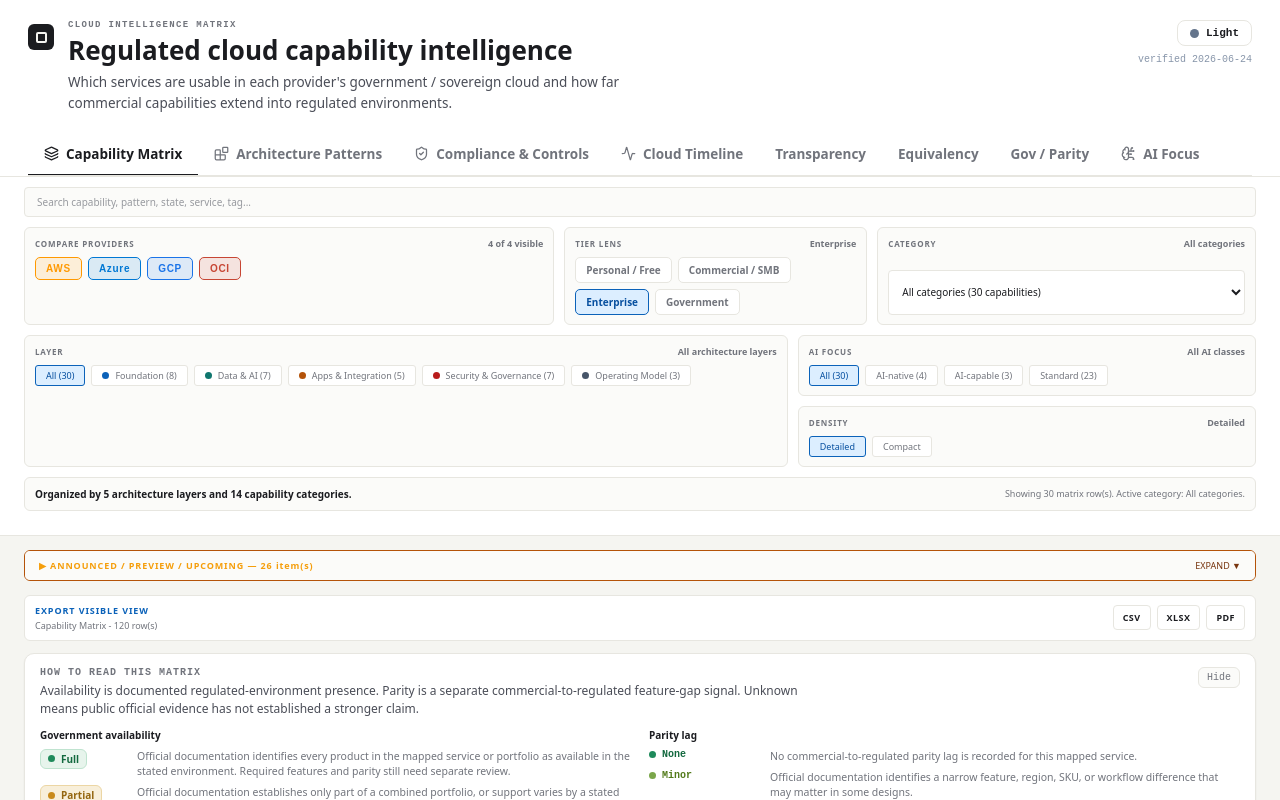
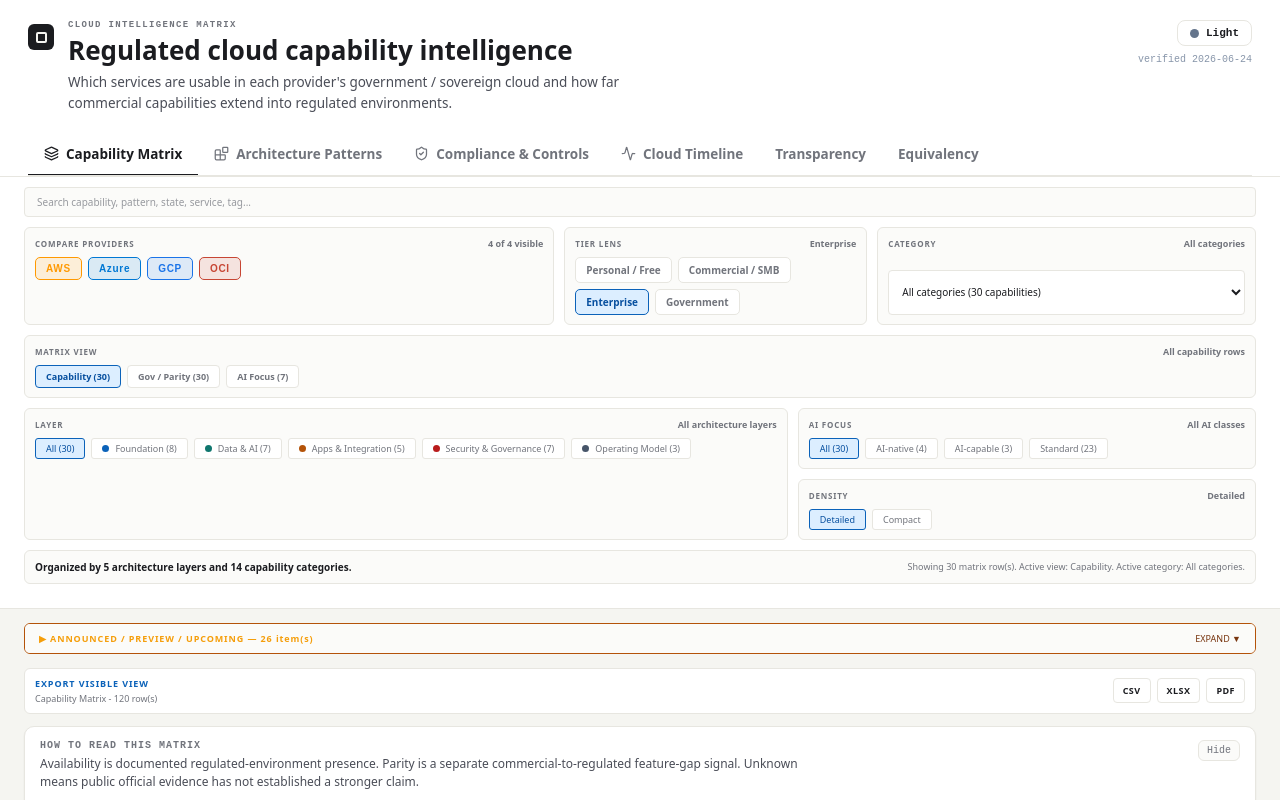
Before and after one commit to MW8-ai/CloudIntelMatrix, a React (Vite) app: page / in a window 1280 px wide. Shown: the top 800 px of the page. Built offline with nearby package versions, Linux system fonts and the light colour scheme.

Commit message:
Fold Matrix-adjacent views into lenses (#83)

```diff
--- a/src/App.jsx
+++ b/src/App.jsx
@@ -54,10 +54,16 @@
 const DEFAULT_MODE = "matrix";
 const DEFAULT_TIER = "Enterprise";
 const DEFAULT_LAYER = "All";
+const DEFAULT_MATRIX_LENS = "all";
 const DEFAULT_MATRIX_AI_SCOPE = "All";
 const DEFAULT_MATRIX_DENSITY = "Detailed";
 const DEFAULT_TRANSPARENCY_STATUS = "All";
 const VALID_MODES = ["matrix", "patterns", "controls", "history", "transparency", "diff", "gov", "ai"];
+const MATRIX_LENSES = [
+  { id: "all", label: "Capability", note: "All capability rows" },
+  { id: "gov", label: "Gov / Parity", note: "Rows needing regulated availability or parity review" },
+  { id: "ai", label: "AI Focus", note: "AI-native and AI-capable rows" },
+];
 const MATRIX_AI_FILTERS = ["All", "AI_NATIVE", "AI_CAPABLE", "STANDARD"];
 const MATRIX_DENSITIES = ["Detailed", "Compact"];
 
@@ -143,6 +149,7 @@
 
 function getInitialMode() {
   const value = getUrlSearchParams().get("view");
+  if (value === "gov" || value === "ai") return DEFAULT_MODE;
   return VALID_MODES.includes(value) ? value : DEFAULT_MODE;
 }
 
@@ -164,6 +171,15 @@
   return DESIGN_LAYERS.some(layer => layer.label === value) ? value : DEFAULT_LAYER;
 }
 
+function getInitialMatrixLens() {
+  const params = getUrlSearchParams();
+  const lens = params.get("lens");
+  if (MATRIX_LENSES.some(item => item.id === lens)) return lens;
+  const legacyView = params.get("view");
+  if (legacyView === "gov" || legacyView === "ai") return legacyView;
+  return DEFAULT_MATRIX_LENS;
+}
+
 function getInitialMatrixAiScope() {
   const value = getUrlSearchParams().get("ai");
   return MATRIX_AI_FILTERS.includes(value) ? value : DEFAULT_MATRIX_AI_SCOPE;
@@ -189,7 +205,7 @@
   return TRANSPARENCY_STATUS_ORDER.includes(value) ? value : DEFAULT_TRANSPARENCY_STATUS;
 }
 
-function syncFiltersToUrl({ mode, searchQuery, activeProviders, selectedCategory, selectedLayer, selectedMatrixAiScope, matrixDensity, selectedTier, selectedTransparencyStatus }) {
+function syncFiltersToUrl({ mode, searchQuery, activeProviders, selectedCategory, selectedLayer, selectedMatrixLens, selectedMatrixAiScope, matrixDensity, selectedTier, selectedTransparencyStatus }) {
   if (typeof window === "undefined") return;
   const params = new URLSearchParams();
   if (mode !== DEFAULT_MODE) params.set("view", mode);
@@ -198,6 +214,7 @@
   if (activeProviders.length !== PROVIDERS.length) params.set("providers", activeProviders.join(","));
   if (selectedCategory) params.set("category", selectedCategory);
   if (mode === "matrix") {
+    if (selectedMatrixLens !== DEFAULT_MATRIX_LENS) params.set("lens", selectedMatrixLens);
     if (selectedLayer !== DEFAULT_LAYER) params.set("layer", selectedLayer);
     if (selectedMatrixAiScope !== DEFAULT_MATRIX_AI_SCOPE) params.set("ai", selectedMatrixAiScope);
     if (matrixDensity !== DEFAULT_MATRIX_DENSITY) params.set("density", matrixDensity);
@@ -1823,6 +1840,7 @@
   const [activeProviders, setActiveProviders] = useState(getInitialProviders);
   const [selectedCategory, setSelectedCategory] = useState(getInitialCategory);
   const [selectedLayer, setSelectedLayer] = useState(getInitialLayer);
+  const [selectedMatrixLens, setSelectedMatrixLens] = useState(getInitialMatrixLens);
   const [selectedMatrixAiScope, setSelectedMatrixAiScope] = useState(getInitialMatrixAiScope);
   const [matrixDensity, setMatrixDensity] = useState(getInitialMatrixDensity);
   const [showMatrixReadKey, setShowMatrixReadKey] = useState(true);
@@ -1841,8 +1859,8 @@
   }, [theme]);
 
   useEffect(() => {
-    syncFiltersToUrl({ mode, searchQuery, activeProviders, selectedCategory, selectedLayer, selectedMatrixAiScope, matrixDensity, selectedTier, selectedTransparencyStatus });
-  }, [activeProviders, matrixDensity, mode, searchQuery, selectedCategory, selectedLayer, selectedMatrixAiScope, selectedTier, selectedTransparencyStatus]);
+    syncFiltersToUrl({ mode, searchQuery, activeProviders, selectedCategory, selectedLayer, selectedMatrixLens, selectedMatrixAiScope, matrixDensity, selectedTier, selectedTransparencyStatus });
+  }, [activeProviders, matrixDensity, mode, searchQuery, selectedCategory, selectedLayer, selectedMatrixAiScope, selectedMatrixLens, selectedTier, selectedTransparencyStatus]);
 
   const toggleProvider = p =>
     setActiveProviders(prev => {
@@ -1874,6 +1892,16 @@
 
   const filteredMatrixCaps = useMemo(() => {
     let caps = filteredCaps;
+    if (selectedMatrixLens === "gov") {
+      caps = caps.filter(cap =>
+        activeProviders.some(providerKey => {
+          const provider = cap.providers[providerKey];
+          return provider && (provider.govAvailability !== "Full" || (provider.parityLag && provider.parityLag !== "None"));
+        })
+      );
+    } else if (selectedMatrixLens === "ai") {
+      caps = caps.filter(c => c.tags.some(t => ["AI_NATIVE", "AI_CAPABLE"].includes(t)));
+    }
     if (selectedLayer !== DEFAULT_LAYER) {
       caps = caps.filter(c => CATEGORY_TO_LAYER[c.category] === selectedLayer);
     }
@@ -1881,7 +1909,18 @@
       caps = caps.filter(c => c.aiClassification === selectedMatrixAiScope);
     }
     return caps;
-  }, [filteredCaps, selectedLayer, selectedMatrixAiScope]);
+  }, [activeProviders, filteredCaps, selectedLayer, selectedMatrixAiScope, selectedMatrixLens]);
+
+  const matrixLensCounts = useMemo(() => ({
+    all: filteredCaps.length,
+    gov: filteredCaps.filter(cap =>
+      activeProviders.some(providerKey => {
+        const provider = cap.providers[providerKey];
+        return provider && (provider.govAvailability !== "Full" || (provider.parityLag && provider.parityLag !== "None"));
+      })
+    ).length,
+    ai: filteredCaps.filter(c => c.tags.some(t => ["AI_NATIVE", "AI_CAPABLE"].includes(t))).length,
+  }), [activeProviders, filteredCaps]);
 
   const filteredDesignRows = useMemo(
     () => filteredMatrixCaps.map(cap => DESIGN_ROW_MAP[cap.capability]).filter(Boolean),
@@ -2032,8 +2071,6 @@
     { id: "history",      label: "Cloud Timeline",        iconKey: "activity",      desc: "Provider cloud journey milestones" },
     { id: "transparency", label: "Transparency",          iconKey: null,            desc: "State AI governance public record" },
     { id: "diff",         label: "Equivalency",           iconKey: null,            desc: "Side-by-side service mapping" },
-    { id: "gov",          label: "Gov / Parity",          iconKey: null,            desc: "Government availability focus" },
-    { id: "ai",           label: "AI Focus",              iconKey: "brain-circuit", desc: "AI_NATIVE and AI_CAPABLE capabilities" },
   ];
   const providerGridModes = ["matrix", "diff", "gov", "ai", "patterns"];
   const providerControlModes = ["matrix", "diff", "gov", "ai", "patterns", "history"];
@@ -2421,6 +2458,28 @@
 
         {mode === "matrix" && (
           <div style={{ display: "grid", gap: 10, marginBottom: 12 }}>
+            <div className="filter-control-card">
+              <div className="filter-control-head">
+                <span className="filter-control-label">MATRIX VIEW</span>
+                <span className="filter-control-note">{MATRIX_LENSES.find(lens => lens.id === selectedMatrixLens)?.note}</span>
+              </div>
+              <div className="filter-chip-row">
+                {MATRIX_LENSES.map(lens => {
+                  const active = selectedMatrixLens === lens.id;
+                  return (
+                    <button key={lens.id} className="hb" onClick={() => setSelectedMatrixLens(lens.id)} title={lens.note} style={{
+                      padding: "4px 10px", borderRadius: 4, fontSize: 9, fontFamily: "inherit", fontWeight: 800,
+                      border: `1px solid ${active ? "var(--link)" : "var(--border)"}`,
+                      background: active ? "var(--selected-bg)" : "var(--panel)",
+                      color: active ? "var(--selected-text)" : "var(--muted)",
+                    }}>
+                      {lens.label} ({matrixLensCounts[lens.id]})
+                    </button>
+                  );
+                })}
+              </div>
+            </div>
+
             <div className="matrix-lens-grid">
               <div className="filter-control-card">
                 <div className="filter-control-head">
@@ -2504,7 +2563,7 @@
                 Organized by {DESIGN_LAYERS.length} architecture layers and {CATEGORIES.length} capability categories.
               </div>
               <div style={{ fontSize: 9, color: "var(--muted)", lineHeight: 1.45 }}>
-                Showing {filteredMatrixCaps.length} matrix row(s). Active category: {selectedCategory || "All categories"}.
+                Showing {filteredMatrixCaps.length} matrix row(s). Active view: {MATRIX_LENSES.find(lens => lens.id === selectedMatrixLens)?.label}. Active category: {selectedCategory || "All categories"}.
               </div>
             </div>
           </div>
```
Also changed, not shown: data/CHANGELOG.md.
